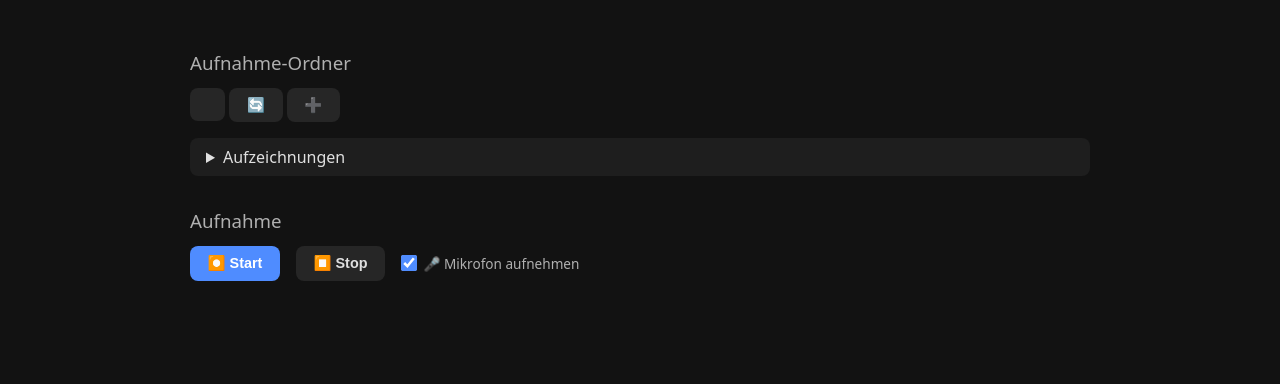
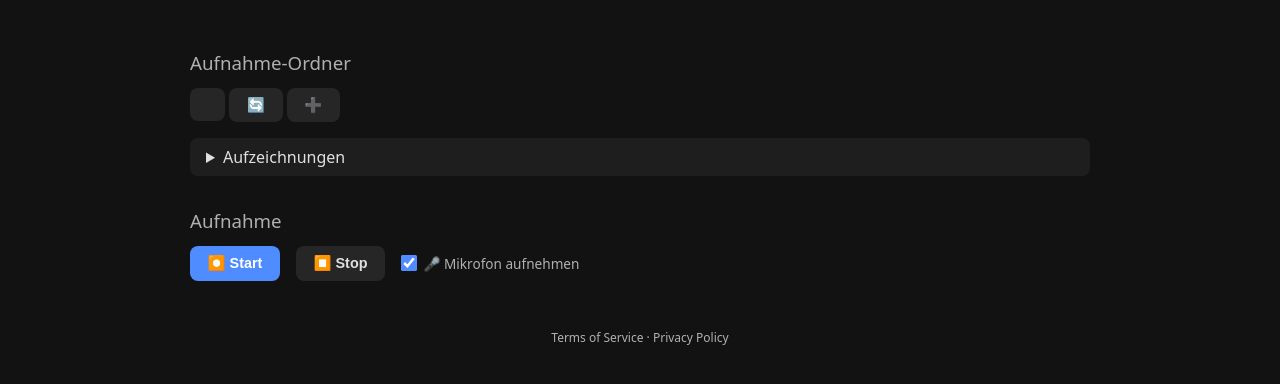
Before and after one commit to Sorterx/MyRecorder, a plain HTML site: page index.html in a window 1280 px wide. Shown: the part 262-646 px from the top of the page. Drawn offline with Linux system fonts and the light colour scheme.

Commit message:
Update index.html

```diff
--- a/index.html
+++ b/index.html
@@ -250,4 +250,10 @@ async function upload(blob,name){
 function setStatus(h){document.getElementById("status").innerHTML=h;}
 </script>
 </body>
+  <footer style="margin-top:3rem;text-align:center;font-size:.75rem;color:var(--font-soft)">
+  <p>
+    <a href="https://my-recorder.vercel.app/terms.html" target="_blank" style="color:var(--font-soft);text-decoration:none">Terms of Service</a> ·
+    <a href="https://my-recorder.vercel.app/privacy.html" target="_blank" style="color:var(--font-soft);text-decoration:none">Privacy Policy</a>
+  </p>
+</footer>
 </html>
```
